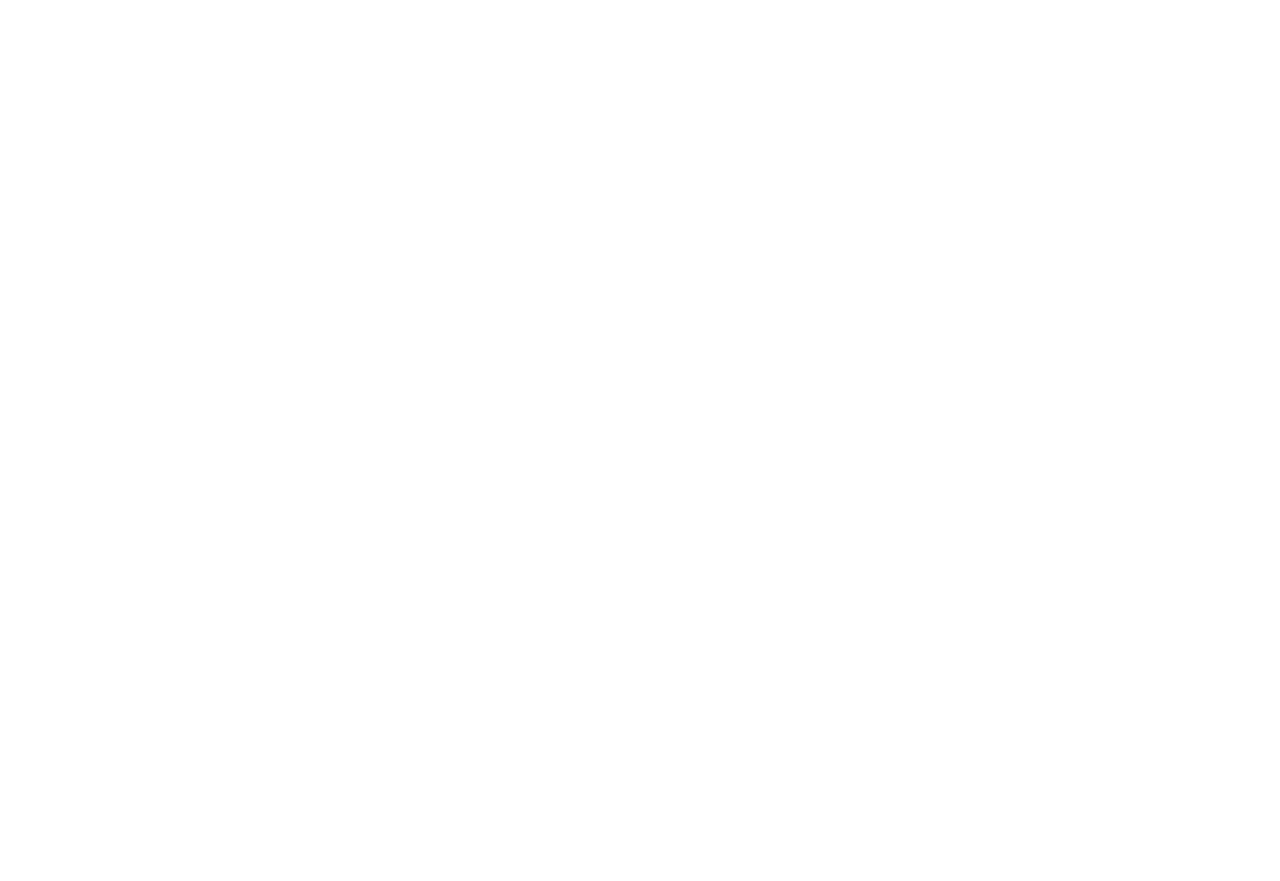
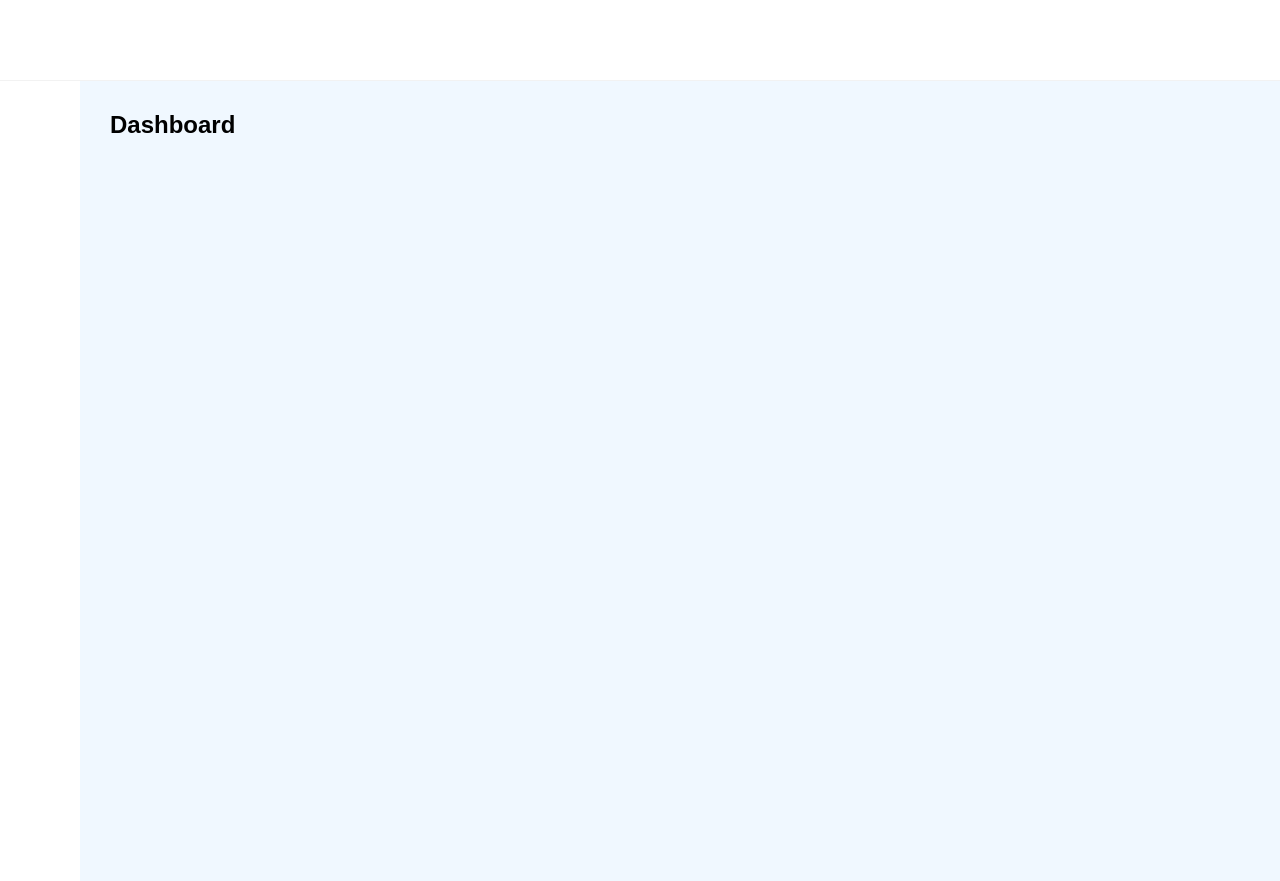
Before and after one commit to CumAss/Dashboard, a plain HTML site: page index.html in a window 1280 px wide. Before the commit the page ends 800 px from the top, so only its background shows below. Drawn offline with Linux system fonts and the light colour scheme.

Commit message:
site skeleton

```diff
--- a/index.html
+++ b/index.html
@@ -4,9 +4,27 @@
     <meta charset="UTF-8">
     <meta http-equiv="X-UA-Compatible" content="IE=edge">
     <meta name="viewport" content="width=device-width, initial-scale=1.0">
+    <link rel="stylesheet" href="style.css">
     <title>You</title>
 </head>
 <body>
+    <header>
+        <div class="search">
+
+        </div>
+        <div class="icons">
+
+        </div>
+    </header>
+
+    <section>
+        <aside>
+
+        </aside>
+        <main>
+            <h1>Dashboard</h1>
+        </main>
+    </section>
 
 </body>
 </html>
--- a/style.css
+++ b/style.css
@@ -0,0 +1,39 @@
+* {
+    padding: 0;
+    margin: 0;
+    text-decoration: none;
+    list-style-type: none;
+    font-family: sans-serif;
+}
+
+body {
+    background-color: aliceblue;
+    min-height: 100vh;
+    display: flex;
+    flex-direction: column;
+
+}
+
+header {
+    background: white;
+    border-bottom: 1px solid rgba(0, 0, 0, 0.05);
+    height: 80px;
+}
+
+aside {
+    background-color: white;
+    width: 80px;
+    height: 100vh;
+
+}
+
+section {
+    flex: 1;
+    display: flex;
+
+}
+
+main {
+    flex: 1;
+    padding: 30px;
+}
```
